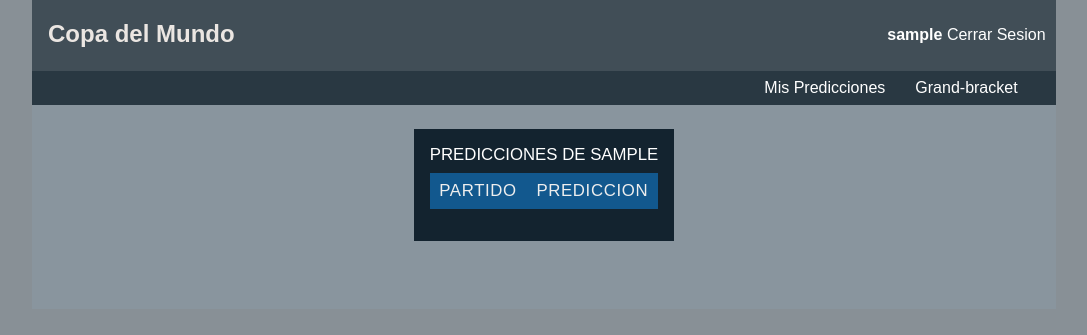
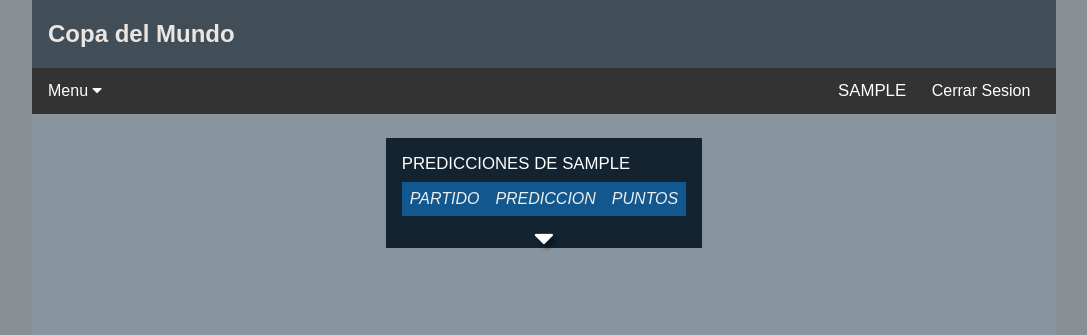
Before and after one commit to JP235/mundial, a Django app: page /mis_predicciones in a window 1280 px wide. Shown: the top 335 px of the page, without its empty margins (96-1183 px from the left). Run offline with Django 3.2, Linux system fonts and the light colour scheme; the visitor is signed in with stand-in values (Sample User, id 1); data comes from the database, SQL or seed files in the repository; data that the repository does not hold is empty; some libraries are stand-ins or nearby versions.

Commit message:
style 15-11

```diff
--- a/bracket/templates/bracket/prediction_list.html
+++ b/bracket/templates/bracket/prediction_list.html
@@ -6,19 +6,21 @@
 />
 <script src="{% static 'predictions_page.js' %}" defer></script>
 {% endblock %} {% block content %}
-<div class="tableList">
-	<table id="PredictionsTable">
+<div class="tableContainer">
+	<table id="predictionsTable">
 		<caption>
 			Predicciones de {{username}}
 		</caption>
-
 		<thead class="fixedHeader">
 			<tr>
 				<th>Partido</th>
 				<th>Prediccion</th>
+				<th>Puntos</th>
 			</tr>
 		</thead>
-		<tbody class="scrollContent"></tbody>
+		<tbody id="predictions_scroll" class="scrollContent"></tbody>
 	</table>
+    <i id = "up_predictions" class="up-arrow fa fa-sort-asc fa-2x hide"aria-hidden="true"></i>
+    <i id = "down_predictions" class="down-arrow fa fa-sort-desc fa-2x"aria-hidden="true"></i>
 </div>
 {% endblock %}
--- a/home/static/main.css
+++ b/home/static/main.css
@@ -7,7 +7,7 @@
 	--white-80: #ffffff80;
 	--main: #0b6eb9;
 	--main-light: #3887c4;
-	--main-dark: #12588e;;
+	--main-dark: #12588e;
 	--gray-light: #89959e;
 	--gray-light-40: #89959e40;
 	--gray1: #ebe6e2;
@@ -58,41 +58,118 @@ header {
 	width: 80vw;
 }
 
-nav {
+.header {
 	background: var(--light-blue);
 	min-width: max-content;
 	display: flex;
 	flex-direction: column;
 }
-nav div {
-	display: flex;
-}
-nav * a,
-nav * a:visited {
+
+.header * a,
+.header * a:visited {
 	color: var(--white);
 }
-nav * a:hover {
+.header * a:hover {
 	color: var(--white-80);
 }
-/* .container * a,
-.container * a:visited {
-	color: var(--white);
-}
-.container * a:hover {
-	color: var(--white-80);
-} */
 
 .top-row {
+	display: flex;
 	justify-content: space-between;
 }
 .sec-row {
-	justify-content: flex-end;
 	background: var(--dark-blue-80);
 }
-.nav-items-2 * {
-	padding: 0 1vw 0 1vw;
-	margin: 0.5vh auto;
+.nav-items {
+    display: flex;
+    justify-content: space-between
+
 }
+/* Navbar container */
+.navbar {
+	overflow: hidden;
+	background-color: #333;
+}
+
+/* Links inside the navbar */
+.navbar a {
+	float: left;
+	font-size: var(--size-avg);
+	color: white;
+	text-align: center;
+    padding-right: 2vw;
+	text-decoration: none;
+}
+
+.user-info {
+    display: flex;
+    align-items: center;
+    font-size: var(--size-avg-plus);
+}
+.username {
+    text-transform: uppercase;
+    padding-right: 2vw;
+}
+
+/* The dropdown container */
+.dropdown {
+	overflow: hidden;
+}
+
+/* Dropdown button */
+.dropdown .dropbtn {
+	font-size: 16px;
+	border: none;
+	outline: none;
+	color: white;
+	padding: 14px 16px;
+	background-color: inherit;
+	font-family: inherit; /* Important for vertical align on mobile phones */
+	margin: 0; /* Important for vertical align on mobile phones */
+}
+
+/* Add a red background color to navbar links on hover */
+.navbar a:hover,
+.dropdown:hover .dropbtn {
+	background-color: var(--main);
+}
+
+/* Dropdown content (hidden by default) */
+.dropdown-content {
+	display: none;
+	position: absolute;
+	background-color: var(--main-dark);
+	min-width: 160px;
+	box-shadow: 0px 8px 16px 0px rgba(0, 0, 0, 0.2);
+	z-index: 1;
+}
+
+/* Links inside the dropdown */
+.dropdown-content a {
+	float: none;
+	color: black;
+	padding: 12px 16px;
+	text-decoration: none;
+	display: block;
+	text-align: left;
+}
+
+/* Add a grey background color to dropdown links on hover */
+.dropdown-content a:hover {
+	background-color: #ddd;
+}
+
+/* Show the dropdown menu on hover */
+.dropdown:hover .dropdown-content {
+	display: block;
+}
+
+.navbar-items {
+	display: flex;
+	align-items: center;
+	justify-content: space-around;
+}
+
 h1 {
 	text-align: center;
 	font-weight: 300;
@@ -120,26 +197,31 @@ h2 {
 	align-content: flex-start;
 }
 
-.navbar-items {
-	display: flex;
-	align-items: center;
-	justify-content: space-around;
-	padding: 1.3vh;
-}
-
-/* .tableContainer {
-
-} */
 table {
 	display: inline-block;
 	max-height: 40vh;
 	overflow: auto;
 	background-color: var(--dark-blue);
-	margin: 5vh;
+	margin: 0 5vh;
 	margin-top: 0;
 	border-spacing: 0 0.5rem;
 	border: 2vh solid var(--dark-blue);
 	padding-block-end: 1vh;
+}
+.tableContainer{
+    display: flex;
+    flex-direction: column;
+    align-items: center;
+}
+.fa.up-arrow {
+    transform: translateY(-33vh);
+    filter: drop-shadow(3px 5px 2px rgb(0 0 0 / 0.4));}
+.fa.down-arrow {
+    transform: translateY(-8vh);
+    filter: drop-shadow(3px 5px 2px rgb(0 0 0 / 0.4));
+}
+.fa.hide {
+    opacity: 0;
 }
 .fixedHeader {
 	position: sticky;
@@ -153,12 +235,6 @@ table {
 	width: 0;
 	background: transparent;
 }
-/* #partidosTable {
-	min-width: 40vw;
-}
-#leaderboardTable {
-	min-width: 28vw;
-} */
 table caption {
 	position: sticky;
 	top: 0;
@@ -177,9 +253,9 @@ table tr > * {
 /* style the headings to have thin uppercase titles for the columns */
 table th {
 	/* text-align: left; */
-	font-weight: 300;
-	letter-spacing: 0.04rem;
-	font-size: var(--size-avg-plus);
+	font-weight: 450;
+    font-style: italic;
+	/* font-size: var(--size-avg-plus); */
 	color: #eee;
 	text-transform: uppercase;
 	background-color: var(--main-dark);
--- a/home/static/predictions_page.js
+++ b/home/static/predictions_page.js
@@ -13,7 +13,8 @@ async function get_game_predictions() {
 // console.log(loc)
 const predictions_data = get_game_predictions()
 predictions_data.then((d) => {
-	var main = d3.select("#PredictionsTable");
+	var main = d3.select("#predictionsTable tbody");
+  main.attr("class", "scrollcontent");
 	var t = main
 		.selectAll("tr.row")
 		.data(d)
@@ -32,3 +33,24 @@ predictions_data.then((d) => {
 		.text(({ predicted_score }) => predicted_score);
 
 }).catch(e => {console.log(e)})
+
+const up_arrow_predictions = $(up_predictions);
+const down_arrow_predictions = $(down_predictions);
+
+if ($(predictions_scroll).height() > 1.1 * $(predictionsTable).height()) {
+	down_arrow_predictions.removeClass("hide");
+}
+
+$(predictionsTable).scroll(function () {
+	const scroll_pt = $(predictionsTable).scrollTop();
+	if (scroll_pt > 0.2 * $(predictionsTable).height()) {
+		up_arrow_predictions.removeClass("hide");
+	} else {
+		up_arrow_predictions.addClass("hide");
+	}
+	if (scroll_pt + $(predictionsTable).height() > 1.1*$(predictions_scroll).height()) {
+		down_arrow_predictions.addClass("hide");
+	} else {
+		down_arrow_predictions.removeClass("hide");
+	}
+});
--- a/home/templates/_items/header.html
+++ b/home/templates/_items/header.html
@@ -1,30 +1,41 @@
 <header>
 	{% if user.is_authenticated %}
-	<nav class="navbar">
+	<link
+		href="http://cdnjs.cloudflare.com/ajax/libs/font-awesome/4.3.0/css/font-awesome.css"
+		rel="stylesheet"
+		type="text/css"
+	/>
+	<div class="header">
 		<div class="top-row">
 			<h2 id="SiteName">
 				<a class="nav-link" href="/"
 					>Copa del Mundo <span class="sr-only"></span
 				></a>
 			</h2>
-			<div class="navbar-items">
-				<div>
-					<p><strong>{{ user.username }}</strong>
-						<a href="{% url 'logout' %}?next={% url 'home:home' %}"> Cerrar Sesion</a>
-					</p>
+		</div>
+	</div>
+	<div class="navbar">
+		<div class="nav-items">
+			<div class="dropdown">
+				<button type="button" class="dropbtn">
+					Menu <span class="hidden-xs"></span>
+					<i class="fa fa-caret-down"></i>
+				</button>
+				<div class="dropdown-content">
+					<a href="{% url 'home:home' %}">Reglas</a>
+					<a href="{% url 'home:my_predictions' %}">Mis Predicciones</a>
+					<a href="{% url 'home:home' %}">Grand-bracket</a>
+					<a href="{% url 'home:home' %}">Partidos Pasados</a>
+					<a href="{% url 'home:home' %}">Proximos Partidos</a>
 				</div>
 			</div>
-		</div>
-		<div class="sec-row">
-			<div class="nav-items-2">
-				<div>
-					<p>
-						<a href="{% url 'home:my_predictions' %}">Mis Predicciones</a>
-						<a href="{% url 'home:home' %}">Grand-bracket</a>
-					</p>
-				</div>
+			<div class="user-info">
+				<span class="username">{{ user.username }}</span>
+				<a href="{% url 'logout' %}?next={% url 'home:home' %}">
+					Cerrar Sesion</a
+				>
 			</div>
 		</div>
-	</nav>
+	</div>
 	{% endif %}
 </header>
--- a/home/templates/base_bootstrap.html
+++ b/home/templates/base_bootstrap.html
@@ -3,6 +3,7 @@
 	<head>
         <meta content="utf-8" http-equiv="encoding">
         <script src="https://d3js.org/d3.v7.min.js"></script>
+        <script src="https://ajax.googleapis.com/ajax/libs/jquery/3.5.1/jquery.min.js"></script>
         <title>Copa del Mundo</title>
 		{% load static %}
 		<link rel="stylesheet" type="text/css" href="{% static 'main.css' %}" />
```
Also changed, not shown: home/static/main.js (+46 -2 lines), home/templates/main/main.html (+11 -7 lines).
